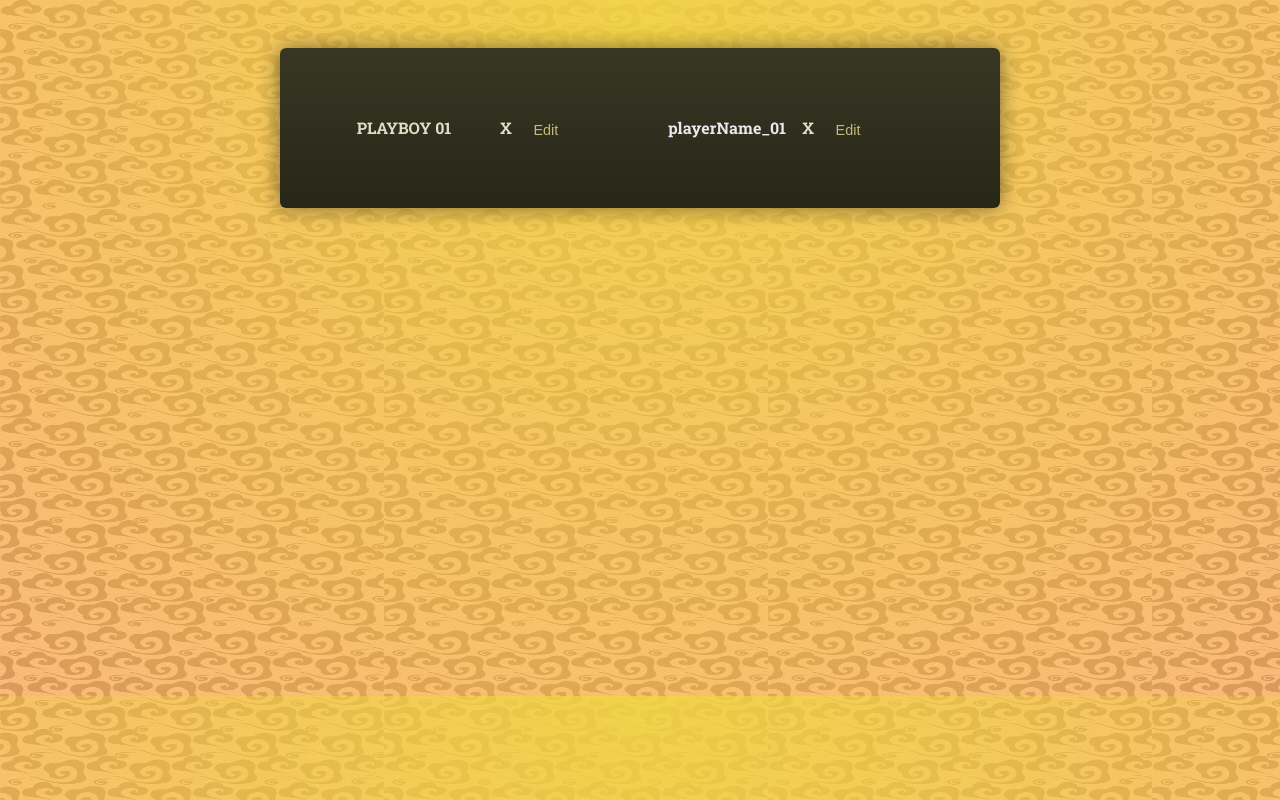
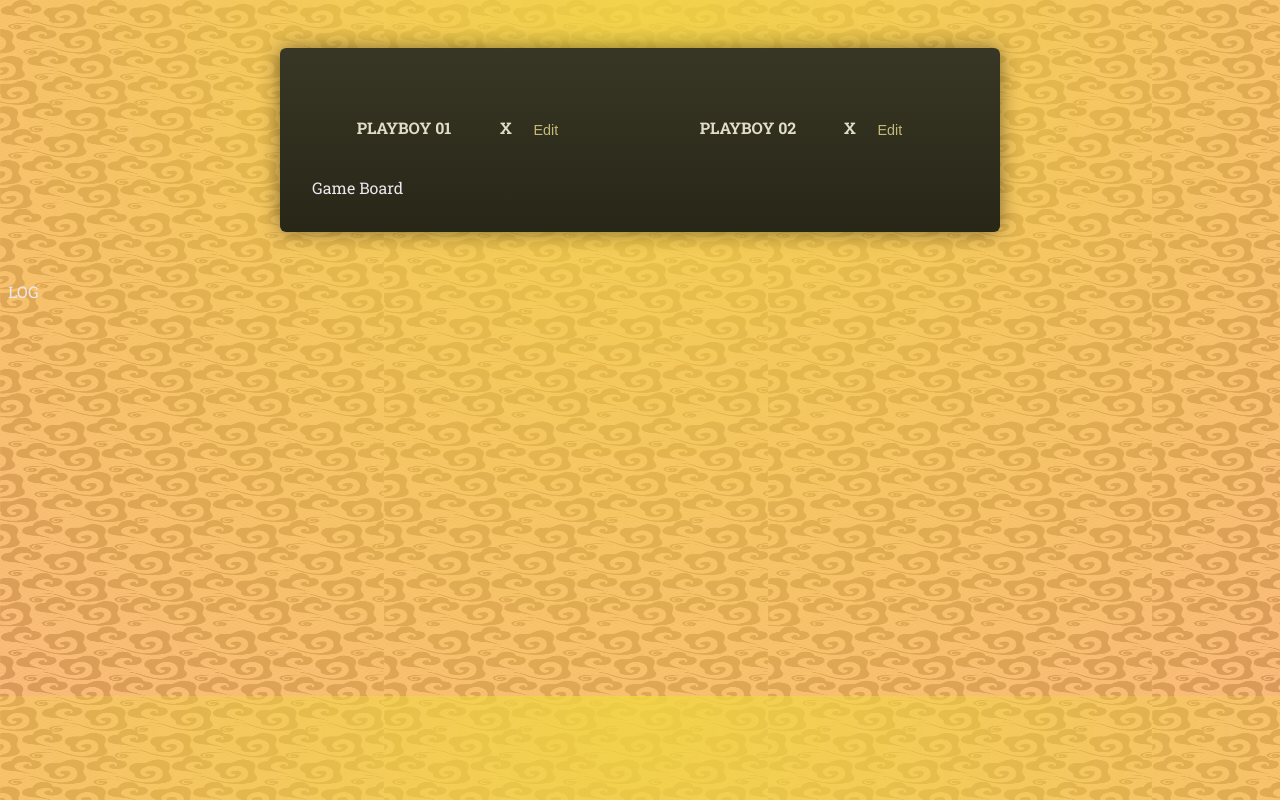
Before and after one commit to Rayannick/React, a React (Vite) app: page / in a window 1280 px wide. Built offline with nearby package versions, Linux system fonts and the light colour scheme; a web font is replaced by a local one.

Commit message:
working with player

```diff
--- a/project_01/App.jsx
+++ b/project_01/App.jsx
@@ -11,15 +11,12 @@
       <div id="game-container">
         <ol id="players">
     <Player name = 'PlayboY 01' symbol="X"/>
-          <li>
-            <span className="player">
-              playerName_01
-              <span className="player-symbol">X</span>
-            </span>
-            <button>Edit</button>
-          </li>
+    <Player name = 'PlayboY 02' symbol="X"/>
+
         </ol>
+        Game Board
       </div>
+LOG
     </main>
   );
 }
--- a/project_01/components/player.jsx
+++ b/project_01/components/player.jsx
@@ -8,23 +8,30 @@
 
 
     const [ isEditing , setEditing ] = useState( false)
+    const [ playerName , setPlayerName ] = useState(name)
 function checking_clicking(){
-   setEditing(true)
+   setEditing((editing)=> !editing)
 }
 
+function handleChange(event){
+    setPlayerName(event.target.value)
+}
 
-    const playerName = isEditing? <input type="text"  required/> : <span className="player-name">{name}</span>
+let editingName = <span className="player-name">{playerName}</span>
 
+if(isEditing){
+     editingName = <input type="text" value={playerName} onChange={handleChange} required/>
+}
 
 
     return(
         <>
          <li>
             <span className="player">
-              {playerName}
+              {editingName}
               <span className="player-symbol">{symbol}</span>
             </span>
-            <button onClick={checking_clicking}>Edit</button>
+            <button onClick={checking_clicking}>{isEditing? 'Save' : 'Edit'}</button>
           </li>
 
         </>
```
